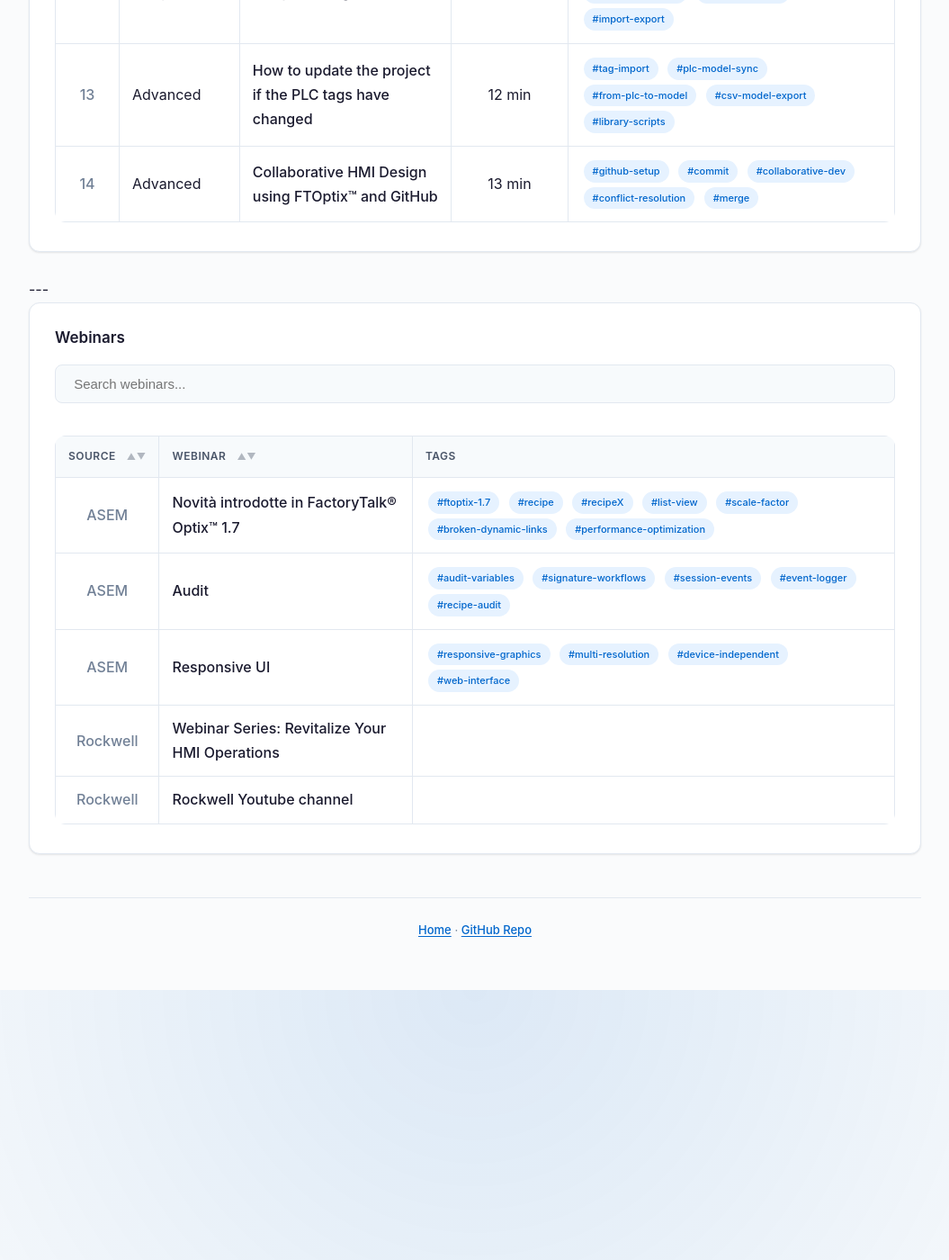
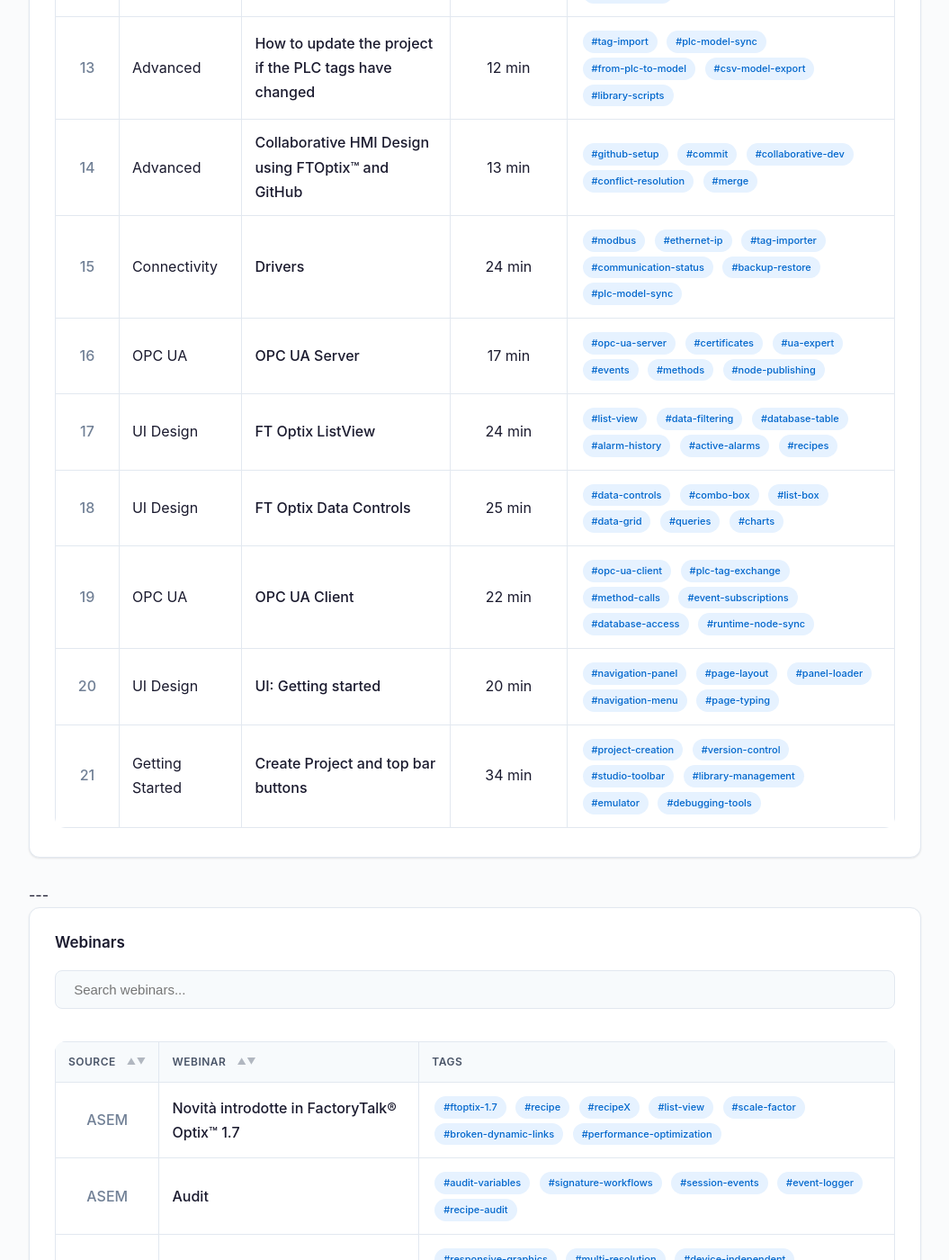
Before and after one commit to massimovar/LearningFTOptix, a Jekyll site: the page built from docs/chapters/Learning_material_Videos.html, in a window 1280 px wide and 1400 px high, scrolled down 1672 px. Shown: the whole window at 90% size, without its empty margins (112-1167 px from the left). Built offline with Jekyll 4.4.1, drawn with Linux system fonts in a browser that asks for light colours; some of the changed text lies outside the part shown.

Commit message:
Update video learning resources

```diff
--- a/docs/chapters/Learning_material_Videos.html
+++ b/docs/chapters/Learning_material_Videos.html
@@ -123,7 +123,7 @@
 
 <h3>FT Optix Essentials (ITA)</h3>
 
-<a class="ext-link" href="https://www.asem.it/it/pagina/36/risorse-video.html">ASEM Video Resources →</a>
+<a class="ext-link" href="https://www.asem.it/en/page/36/video-resources.html">ASEM Video Resources →</a>
 
 <br><br>
 
@@ -225,6 +225,48 @@
   <td>13 min</td>
   <td><span class="tag">#github-setup</span> <span class="tag">#commit</span> <span class="tag">#collaborative-dev</span> <span class="tag">#conflict-resolution</span> <span class="tag">#merge</span></td>
 </tr>
+<tr>
+  <td>15</td><td> Connectivity</td>
+  <td><a href="https://youtu.be/k8_cpICKa8g">Drivers</a></td>
+  <td>24 min</td>
+  <td><span class="tag">#modbus</span> <span class="tag">#ethernet-ip</span> <span class="tag">#tag-importer</span> <span class="tag">#communication-status</span> <span class="tag">#backup-restore</span> <span class="tag">#plc-model-sync</span></td>
+</tr>
+<tr>
+  <td>16</td><td> OPC UA</td>
+  <td><a href="https://youtu.be/ojKnI5BROHU">OPC UA Server</a></td>
+  <td>17 min</td>
+  <td><span class="tag">#opc-ua-server</span> <span class="tag">#certificates</span> <span class="tag">#ua-expert</span> <span class="tag">#events</span> <span class="tag">#methods</span> <span class="tag">#node-publishing</span></td>
+</tr>
+<tr>
+  <td>17</td><td> UI Design</td>
+  <td><a href="https://youtu.be/hFEuru7Fo-8">FT Optix ListView</a></td>
+  <td>24 min</td>
+  <td><span class="tag">#list-view</span> <span class="tag">#data-filtering</span> <span class="tag">#database-table</span> <span class="tag">#alarm-history</span> <span class="tag">#active-alarms</span> <span class="tag">#recipes</span></td>
+</tr>
+<tr>
+  <td>18</td><td> UI Design</td>
+  <td><a href="https://youtu.be/hZxR-gdPwgg">FT Optix Data Controls</a></td>
+  <td>25 min</td>
+  <td><span class="tag">#data-controls</span> <span class="tag">#combo-box</span> <span class="tag">#list-box</span> <span class="tag">#data-grid</span> <span class="tag">#queries</span> <span class="tag">#charts</span></td>
+</tr>
+<tr>
+  <td>19</td><td> OPC UA</td>
+  <td><a href="https://youtu.be/a1VnHdHaLkM">OPC UA Client</a></td>
+  <td>22 min</td>
+  <td><span class="tag">#opc-ua-client</span> <span class="tag">#plc-tag-exchange</span> <span class="tag">#method-calls</span> <span class="tag">#event-subscriptions</span> <span class="tag">#database-access</span> <span class="tag">#runtime-node-sync</span></td>
+</tr>
+<tr>
+  <td>20</td><td> UI Design</td>
+  <td><a href="https://youtu.be/JIms8gVz1Is">UI: Getting started</a></td>
+  <td>20 min</td>
+  <td><span class="tag">#navigation-panel</span> <span class="tag">#page-layout</span> <span class="tag">#panel-loader</span> <span class="tag">#navigation-menu</span> <span class="tag">#page-typing</span></td>
+</tr>
+<tr>
+  <td>21</td><td> Getting Started</td>
+  <td><a href="https://youtu.be/wO-IhBpm-S4">Create Project and top bar buttons</a></td>
+  <td>34 min</td>
+  <td><span class="tag">#project-creation</span> <span class="tag">#version-control</span> <span class="tag">#studio-toolbar</span> <span class="tag">#library-management</span> <span class="tag">#emulator</span> <span class="tag">#debugging-tools</span></td>
+</tr>
 </tbody>
 </table>
 
@@ -262,6 +304,11 @@
   <td>ASEM</td>
   <td><a href="https://www.youtube.com/watch?v=1fI2JVNK3qY&ab_channel=ASEMS.r.l.">Responsive UI</a></td>
   <td><span class="tag">#responsive-graphics</span> <span class="tag">#multi-resolution</span> <span class="tag">#device-independent</span> <span class="tag">#web-interface</span></td>
+</tr>
+<tr>
+  <td>ASEM</td>
+  <td><a href="https://youtu.be/zDpK-mcqNcQ">Troubleshooting FT Optix &amp; UBIQUITY</a></td>
+  <td><span class="tag">#troubleshooting</span> <span class="tag">#ubiquity</span> <span class="tag">#performance</span> <span class="tag">#licenses</span> <span class="tag">#user-access</span> <span class="tag">#diagnostics</span></td>
 </tr>
 <tr>
   <td>Rockwell</td>
--- a/docs/index.html
+++ b/docs/index.html
@@ -357,6 +357,7 @@
         <li><a href="pdf/FactoryTalkOptix_TechnicalTraining.pdf">Complete Course</a></li>
         <li><a href="https://github.com/FactoryTalk-Optix/NetLogic_CheatSheet">NetLogic Cheat Sheet</a></li>
         <li><a href="https://rockwellautomation.custhelp.com/app/home">RA Knowledge Base (need RA login)</a></li>
+        <li><a href="chapters/Learning_material_Videos.html">Video tutorials</a></li>
       </ul>
     </section>
 
```
